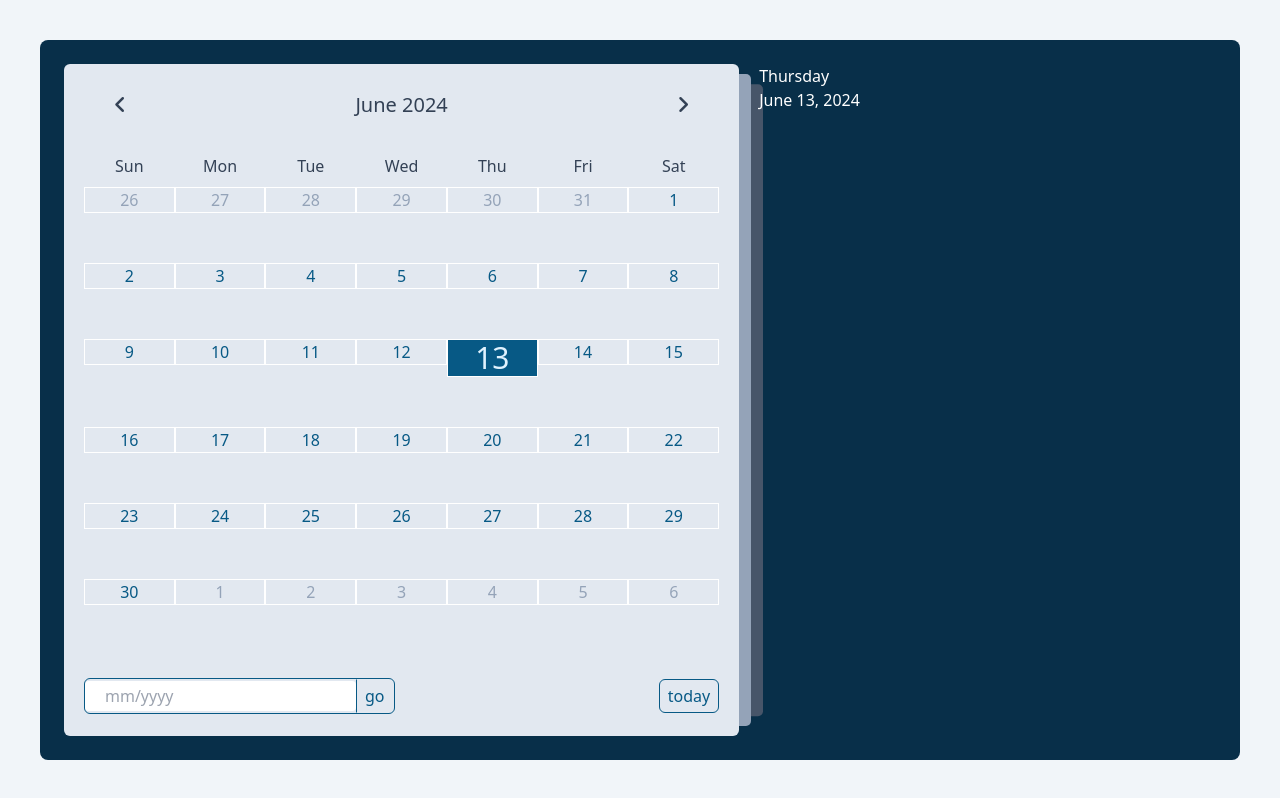
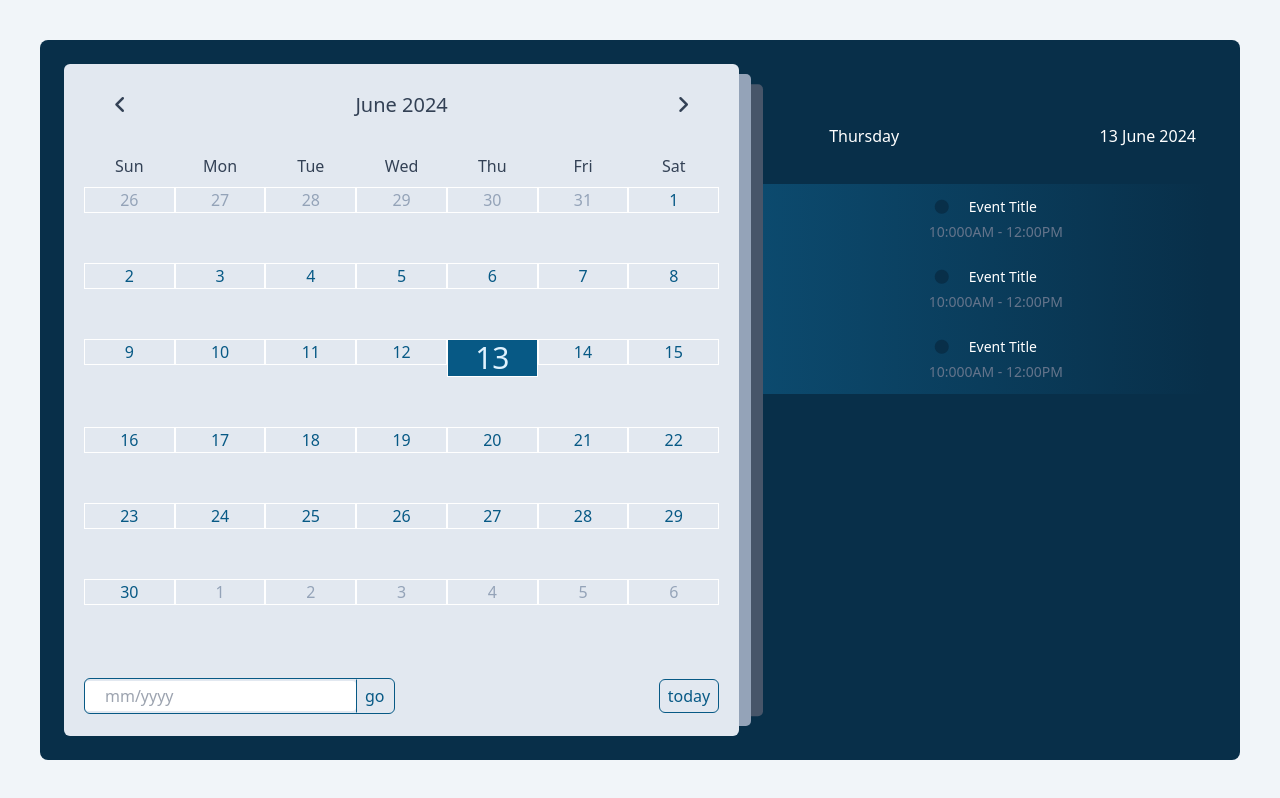
Before and after one commit to renee-kh4n/Event-Planner-HTML-JS, a plain HTML site: page src/index.html in a window 1280 px wide. Drawn offline with nearby package versions, Linux system fonts and the light colour scheme.

Commit message:
added and styled events

```diff
--- a/src/index.html
+++ b/src/index.html
@@ -87,7 +87,36 @@
     <div class="right">
       <div class="today-date">
         <div class="event-day">Thursday</div>
-        <div class="event-date">June 13, 2024</div>
+        <div class="event-date">13 June 2024</div>
+      </div>
+      <div class="events">
+        <div class="event">
+          <div class="title">
+            <i class="fas fa-circle"></i>
+            <h3 class="event-title">Event Title</h3>
+          </div>
+          <div class="event-time">
+            10:000AM - 12:00PM
+          </div>
+        </div>
+        <div class="event">
+          <div class="title">
+            <i class="fas fa-circle"></i>
+            <h3 class="event-title">Event Title</h3>
+          </div>
+          <div class="event-time">
+            10:000AM - 12:00PM
+          </div>
+        </div>
+        <div class="event">
+          <div class="title">
+            <i class="fas fa-circle"></i>
+            <h3 class="event-title">Event Title</h3>
+          </div>
+          <div class="event-time">
+            10:000AM - 12:00PM
+          </div>
+        </div>
       </div>
     </div>
   </div>
--- a/src/input.css
+++ b/src/input.css
@@ -125,3 +125,52 @@ body{
 .div-container .right{
     @apply relative w-2/5 min-h-full py-5;
 }
+
+.right .today-date{
+    @apply w-full h-12 flex flex-wrap gap-[10px] items-center justify-between px-10 pl-[70px] mt-12 mb-5 capitalize;
+}
+
+.today-date .event-date{
+    @apply text-base font-normal text-white;
+}
+
+.events{
+    @apply w-full h-full max-h-[600px] overflow-x-hidden overflow-y-auto flex flex-col p-1;
+}
+
+.events .event{
+    @apply relative w-[95%] min-h-[70px] flex flex-col items-center justify-center gap-[5px] px-5 cursor-pointer bg-gradient-to-r from-sky-900 to-transparent;
+}
+
+.events .event:nth-child(even){
+    @apply bg-transparent;
+}
+
+.events .event:hover{
+    @apply bg-gradient-to-r via-indigo-400  to-transparent;
+}
+
+.events .event .title{
+    @apply flex items-center pointer-events-none;
+}
+
+.events .event .title .event-title{
+    @apply text-sm font-normal ml-5;
+}
+
+.events .event .title i{
+    @apply text-sky-950 text-sm;
+}
+
+.events .event .title:hover i,
+.events .event .title:hover .event-time{
+    @apply text-white;
+}
+
+.events .event .event-time{
+    @apply text-sm font-normal text-slate-500 ml-5 pointer-events-none;
+}
+
+.event::after{
+
+}
```
Also changed, not shown: src/output.css.
